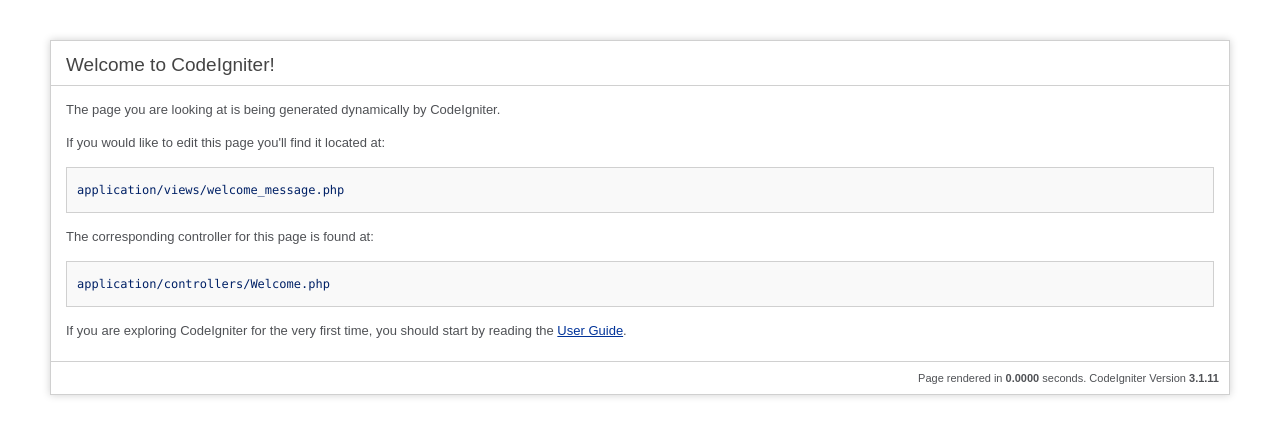
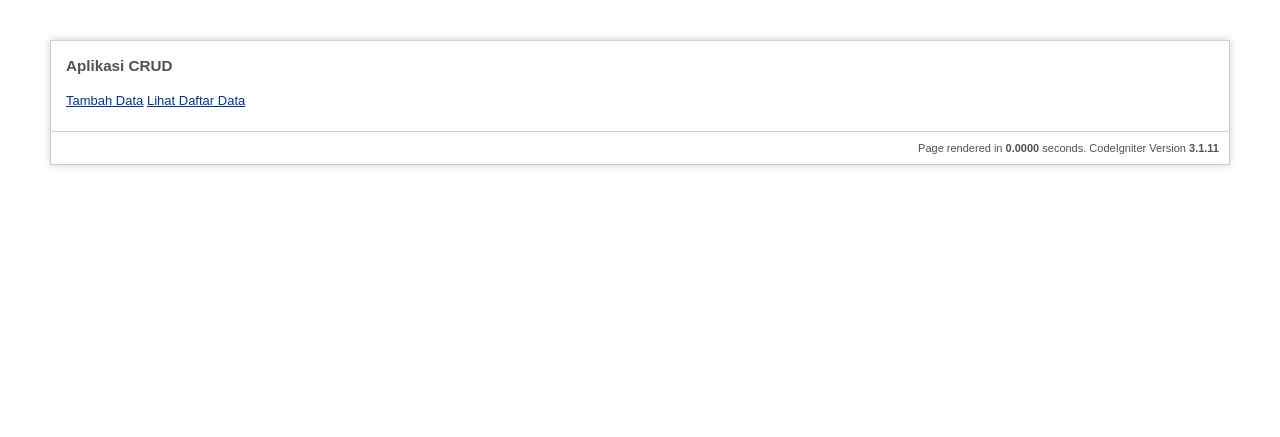
Before and after one commit to dandiabil/Aplikasi_CRUD_CI, a CodeIgniter app: page /codeigniter/ in a window 1280 px wide. Shown: the top 437 px of the page. Run offline with CodeIgniter, Linux system fonts and the light colour scheme.

Commit message:
Mengubah file view welcome_message

```diff
--- a/application/views/welcome_message.php
+++ b/application/views/welcome_message.php
@@ -69,18 +69,11 @@ defined('BASEPATH') OR exit('No direct script access allowed');
 <body>
 
 <div id="container">
-	<h1>Welcome to CodeIgniter!</h1>
 
 	<div id="body">
-		<p>The page you are looking at is being generated dynamically by CodeIgniter.</p>
-
-		<p>If you would like to edit this page you'll find it located at:</p>
-		<code>application/views/welcome_message.php</code>
-
-		<p>The corresponding controller for this page is found at:</p>
-		<code>application/controllers/Welcome.php</code>
-
-		<p>If you are exploring CodeIgniter for the very first time, you should start by reading the <a href="user_guide/">User Guide</a>.</p>
+		<h3>Aplikasi CRUD</h3>
+		<a href="#">Tambah Data</a>
+		<a href="#">Lihat Daftar Data</a>
 	</div>
 
 	<p class="footer">Page rendered in <strong>{elapsed_time}</strong> seconds. <?php echo  (ENVIRONMENT === 'development') ?  'CodeIgniter Version <strong>' . CI_VERSION . '</strong>' : '' ?></p>
```
Also changed, not shown: application/views/v_create.php (added), application/views/v_homecrud.php (deleted).
